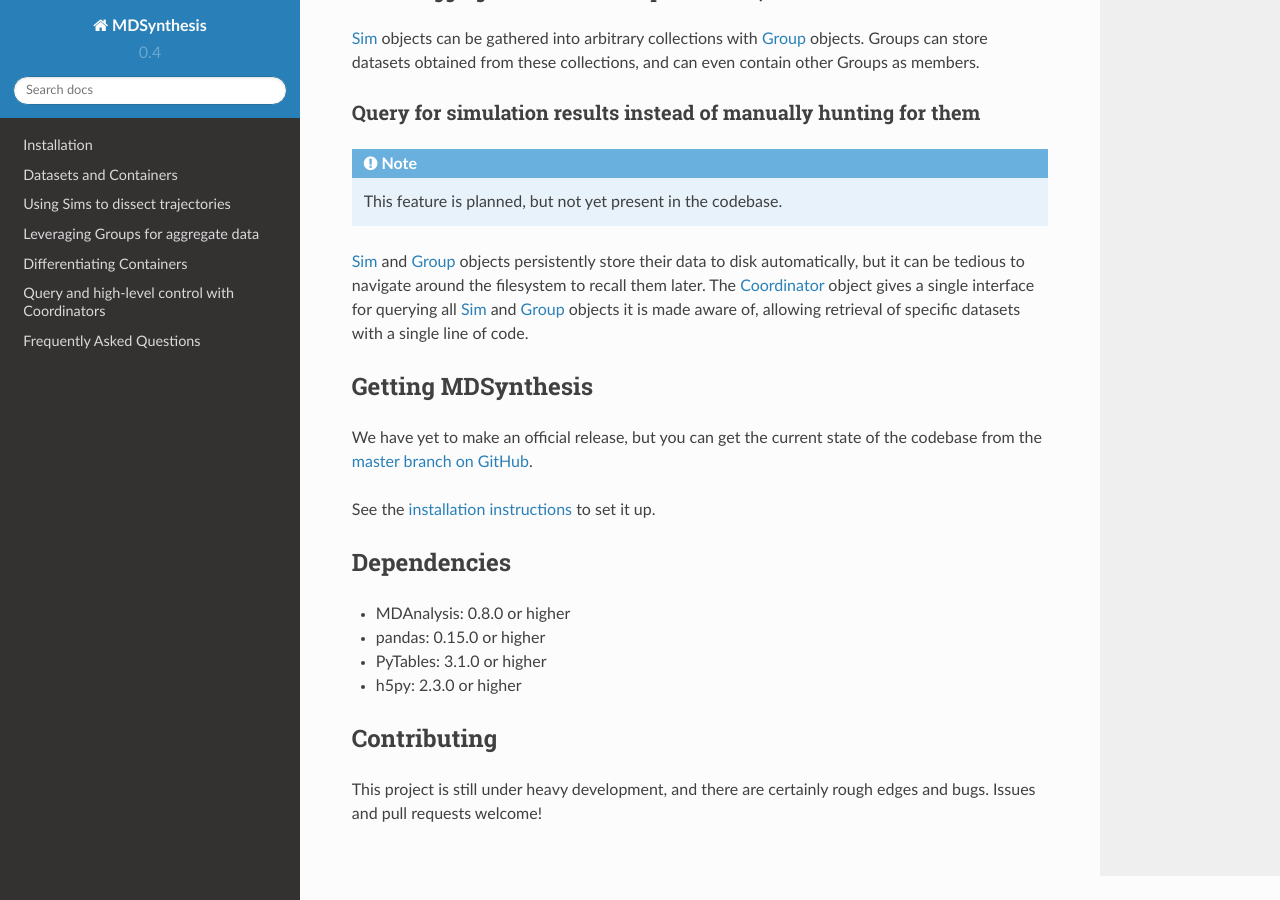
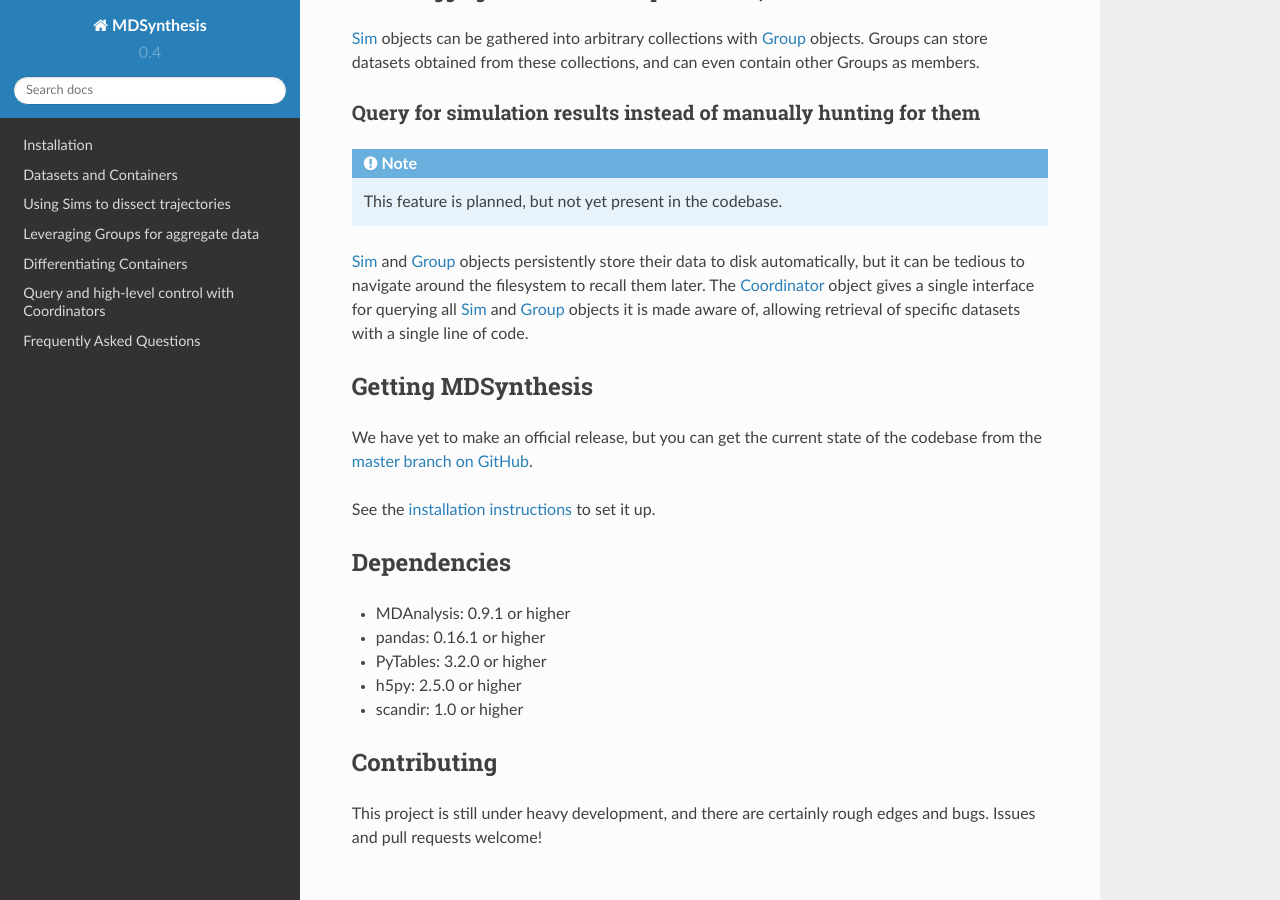
Before and after one commit to datreant/datreant, a Sphinx documentation site: the page built from docs/index.rst, in a window 1280 px wide and 900 px high, scrolled down 832 px. Built offline with Sphinx 7.4.7 and the Read the Docs theme 2.0.0, drawn with Linux system fonts in a browser that asks for light colours; pages that are not in the unit, such as notebooks, are missing from menus.

```diff
--- a/INSTALL.rst
+++ b/INSTALL.rst
@@ -24,7 +24,7 @@ dependencies. It is best to first install PyTables' dependencies explicitly ::
 Then install PyTables and everything else ::
 
     pip install tables
-    pip install pandas h5py MDAnalysis
+    pip install pandas h5py MDAnalysis scandir
 
 Then clone the repository and switch to the master branch ::
 
--- a/docs/index.rst
+++ b/docs/index.rst
@@ -63,10 +63,11 @@ See the :doc:`installation instructions <install>` to set it up.
 
 Dependencies
 ============
-* MDAnalysis: 0.8.0 or higher
-* pandas: 0.15.0 or higher
-* PyTables: 3.1.0 or higher
-* h5py: 2.3.0 or higher
+* MDAnalysis: 0.9.1 or higher
+* pandas: 0.16.1 or higher
+* PyTables: 3.2.0 or higher
+* h5py: 2.5.0 or higher
+* scandir: 1.0 or higher
 
 Contributing
 ============
--- a/docs/install.rst
+++ b/docs/install.rst
@@ -24,7 +24,7 @@ dependencies. It is best to first install PyTables' dependencies explicitly ::
 Then install PyTables and everything else ::
 
     pip install tables
-    pip install pandas h5py MDAnalysis
+    pip install pandas h5py MDAnalysis scandir
 
 Then clone the repository and switch to the master branch ::
 
```
Also changed, not shown: README.rst (+5 -4 lines).
